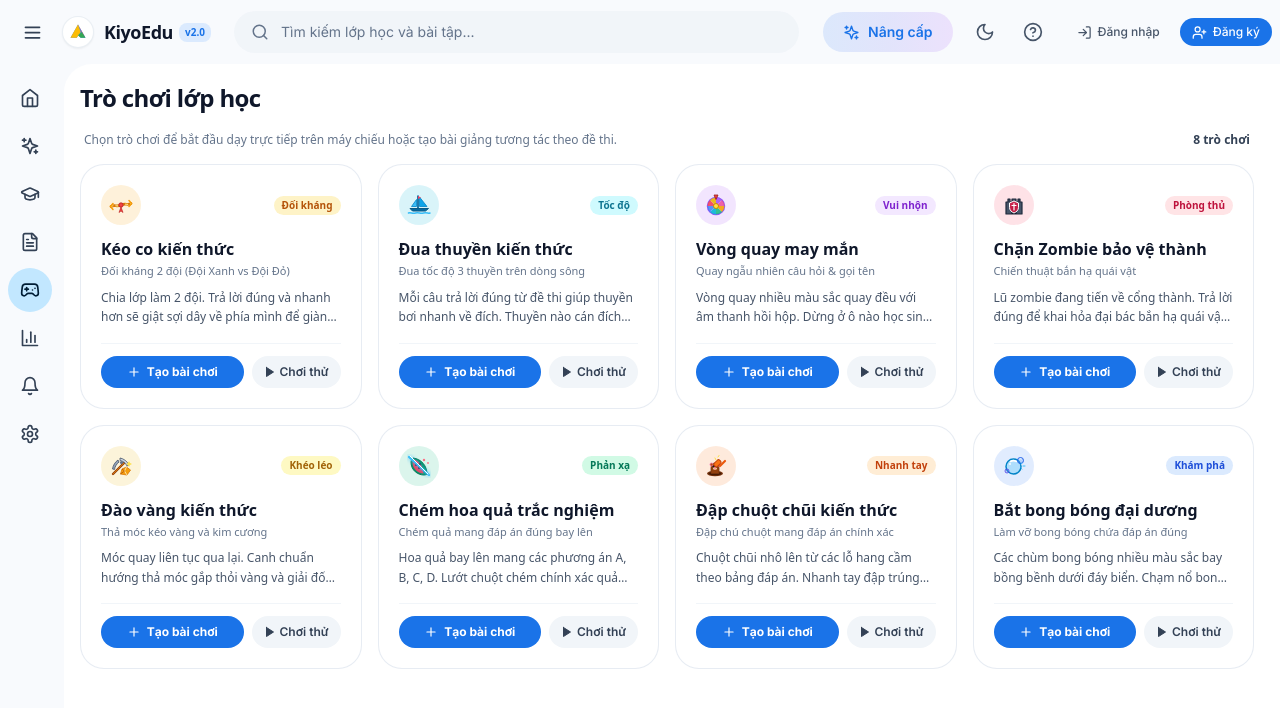
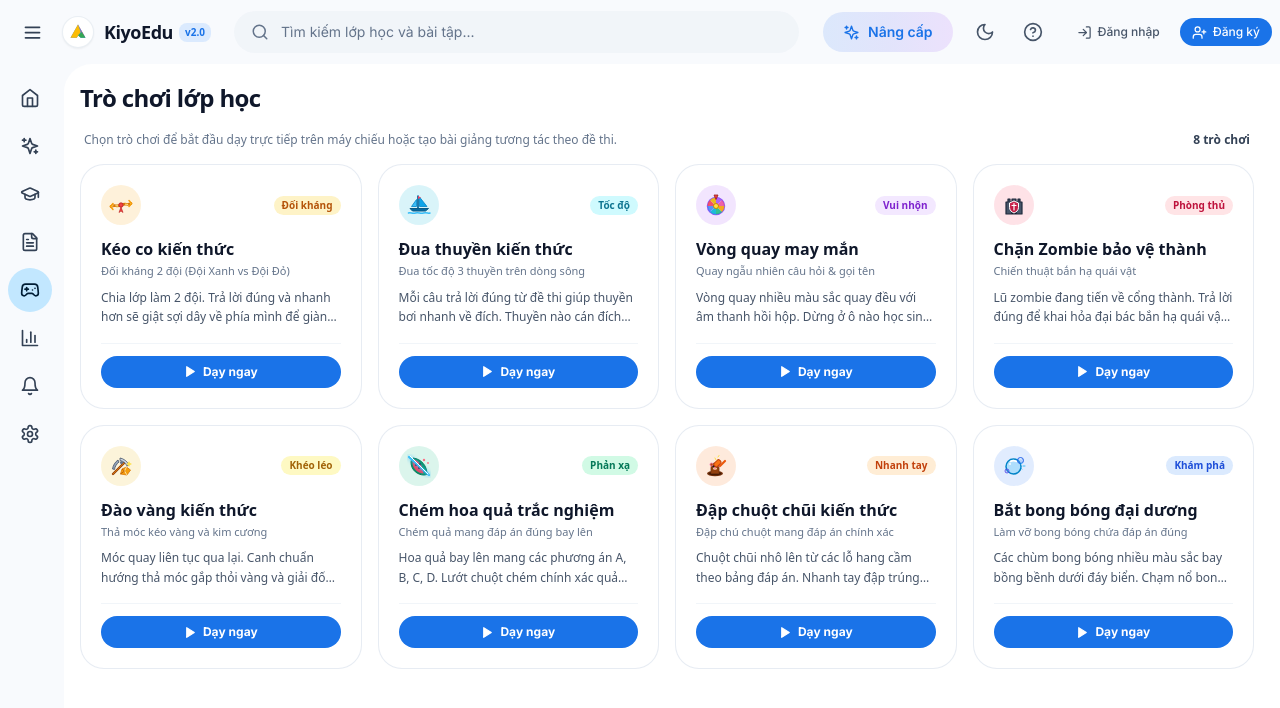
Before and after one commit to nguyenede/edu, a Next.js app in the folder web-hoc-tap/frontend/: page /app/games in a window 1280 px wide. Shown: the top 708 px of the page. Built offline with nearby package versions, Linux system fonts and the light colour scheme.

Commit message:
fix(games): remove '+ Tạo bài chơi' button from game catalog cards and restore single 'Dạy ngay' button

```diff
--- a/web-hoc-tap/frontend/src/app/app/games/page.tsx
+++ b/web-hoc-tap/frontend/src/app/app/games/page.tsx
@@ -774,7 +774,7 @@ export default function GamesHubPage() {
                 return (
                   <div
                     key={game.id}
-                    onClick={() => handleStartGameCreation(game.id)}
+                    onClick={() => handleQuickPlayTrial(game.id)}
                     className="group rounded-2xl p-4 sm:p-5 bg-white dark:bg-[#1a1b1e] border border-slate-200/80 dark:border-white/10 hover:border-google-blue/50 dark:hover:border-google-blue/50 transition-all duration-150 select-none flex flex-col justify-between shadow-2xs hover:shadow-md cursor-pointer active:scale-[0.99]"
                   >
                     <div>
@@ -800,30 +800,18 @@ export default function GamesHubPage() {
                       </p>
                     </div>
 
-                    {/* Action Buttons: Primary "Tạo bài chơi" (wizard) + Secondary "Chơi thử" */}
-                    <div className="mt-4 pt-3 border-t border-slate-100 dark:border-white/5 flex items-center gap-2">
-                      <button
-                        type="button"
-                        onClick={(e) => {
-                          e.stopPropagation();
-                          handleStartGameCreation(game.id);
-                        }}
-                        className="flex-1 py-2 px-3 rounded-xl bg-google-blue hover:bg-blue-600 text-white text-xs font-bold transition-all flex items-center justify-center gap-1.5 cursor-pointer shadow-2xs active:scale-95"
-                      >
-                        <Plus size={14} />
-                        <span>Tạo bài chơi</span>
-                      </button>
+                    {/* Single Full-width Clean Action Button */}
+                    <div className="mt-4 pt-3 border-t border-slate-100 dark:border-white/5">
                       <button
                         type="button"
                         onClick={(e) => {
                           e.stopPropagation();
                           handleQuickPlayTrial(game.id);
                         }}
-                        title="Chơi thử nhanh bằng câu hỏi mẫu"
-                        className="py-2 px-3 rounded-xl bg-slate-100 hover:bg-slate-200 dark:bg-white/5 dark:hover:bg-white/10 text-slate-700 dark:text-zinc-200 text-xs font-semibold transition-all flex items-center justify-center gap-1 cursor-pointer active:scale-95"
+                        className="w-full py-2 px-3 rounded-xl bg-google-blue hover:bg-blue-600 text-white text-xs font-bold transition-all flex items-center justify-center gap-1.5 cursor-pointer shadow-2xs active:scale-95"
                       >
-                        <Play size={12} className="fill-current" />
-                        <span>Chơi thử</span>
+                        <Play size={13} className="fill-white" />
+                        <span>Dạy ngay</span>
                       </button>
                     </div>
                   </div>
```
